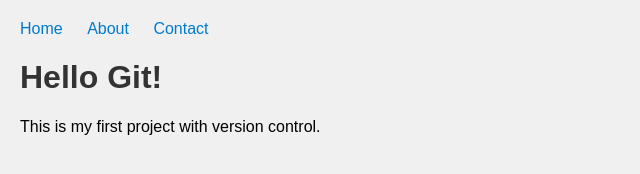
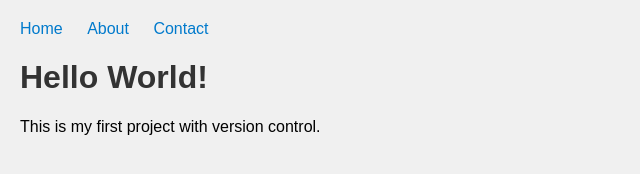
Before and after one commit to firmanfarelrichardo/my-web-project, a plain HTML site: page index.html in a window 1280 px wide. Shown: the whole page, without its empty margins (0-640 px from the left). Drawn offline with Linux system fonts and the light colour scheme.

Commit message:
Change header text from 'Hello Git!' to 'Hello World!'

```diff
--- a/index.html
+++ b/index.html
@@ -17,7 +17,7 @@
             <li><a href="#contact">Contact</a></li>
         </ul>
     </nav>
-    <h1>Hello Git!</h1>
+    <h1>Hello World!</h1>
     <p>This is my first project with version control.</p>
 </body>
 
```
